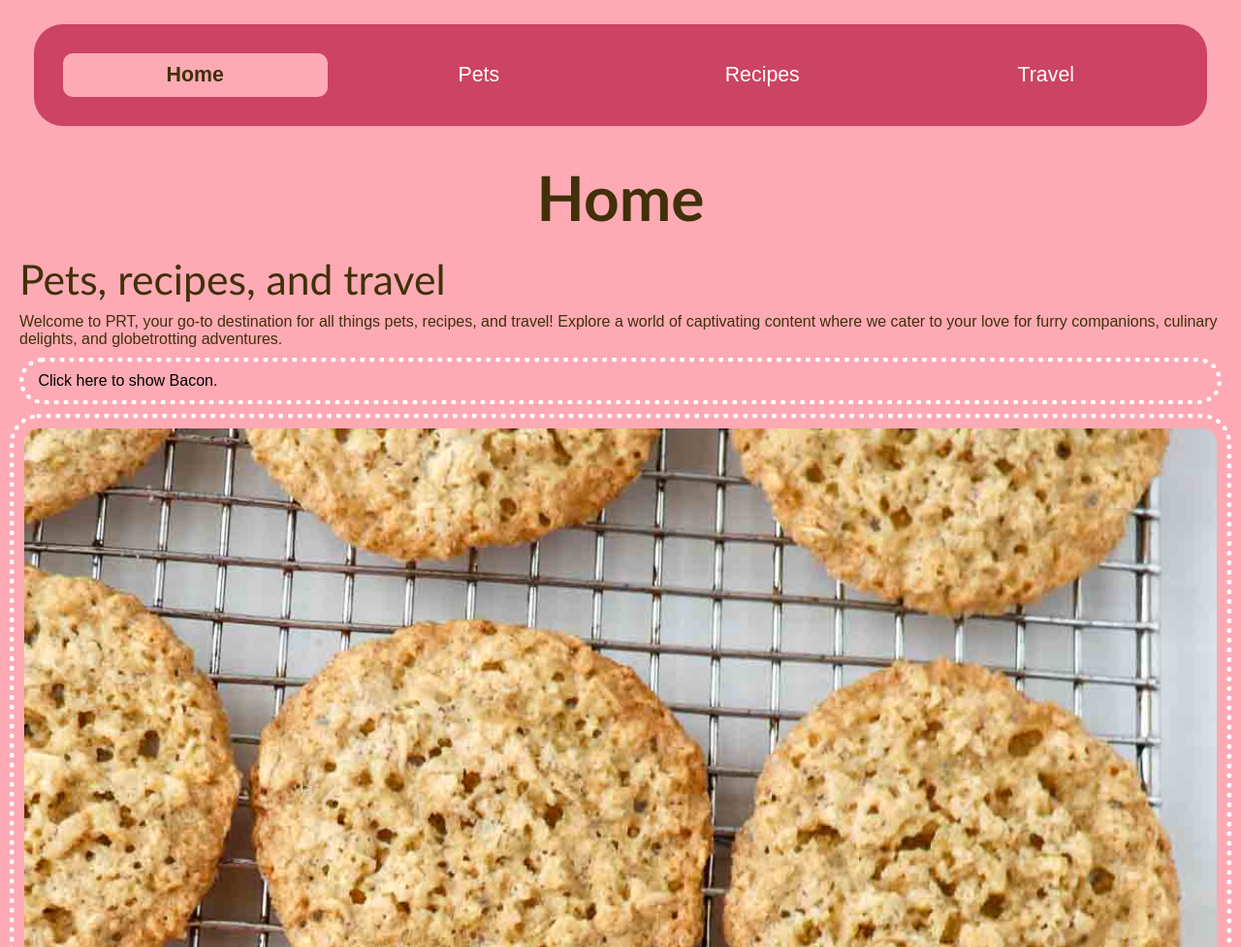
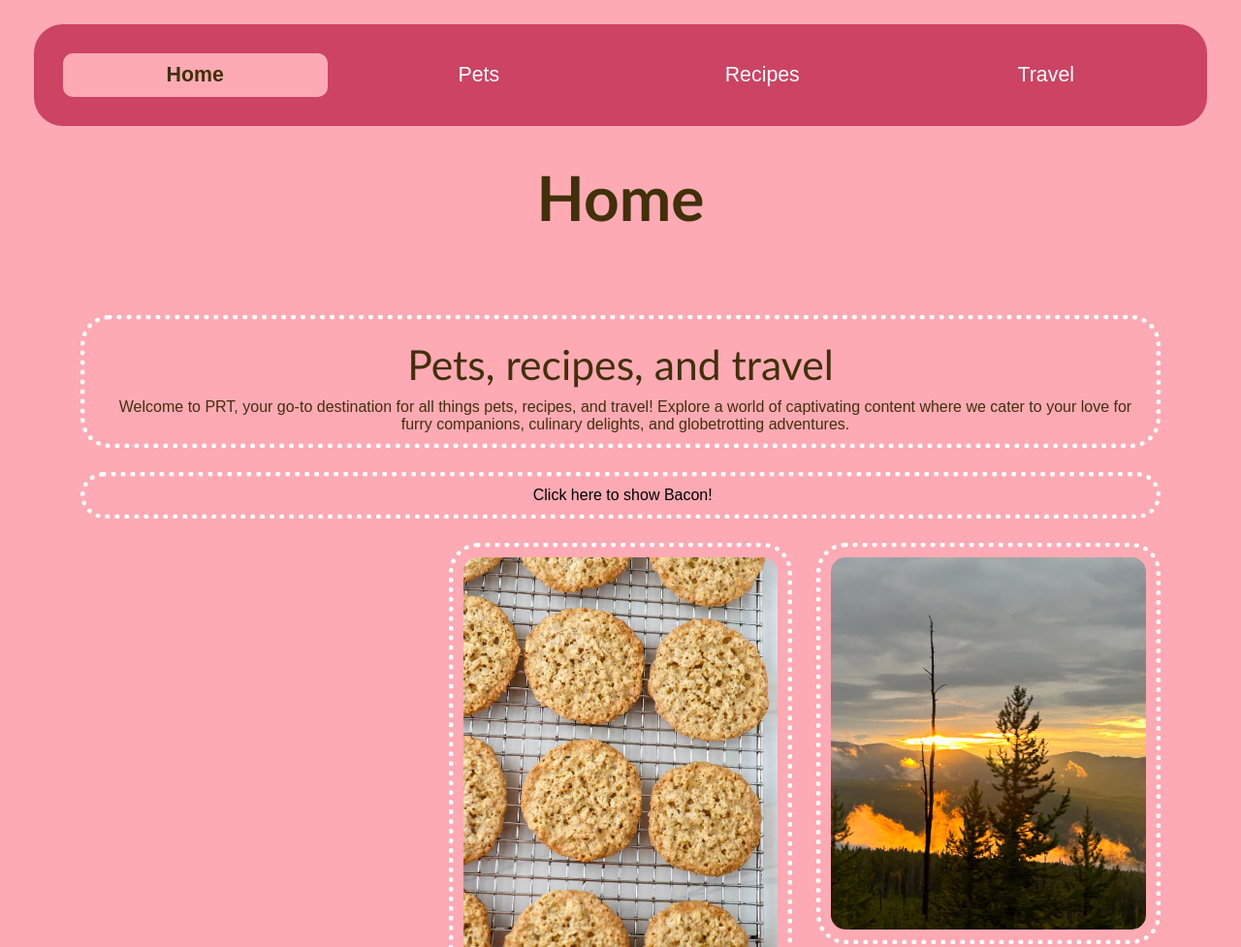
Before and after one commit to suzankarabakal/ccp_complete_w24, a plain HTML site: page index.html in a window 1280 px wide. Shown: the top 977 px of the page at 97% size. Drawn offline with Linux system fonts and the light colour scheme.

Commit message:
Add files via upload

```diff
--- a/css/style.css
+++ b/css/style.css
@@ -135,15 +135,6 @@ img{
     display: none;
 }
 
-fieldset{
-    border: 5px dotted white;
-    border-radius: 30px;
-    padding: 10px;
-    align-items: center;
-    margin: 10px;
-}
-
-
 
 @media (prefers-reduced-motion: reduce) {
     .animation {
@@ -157,6 +148,36 @@ fieldset{
         grid-template-columns: 1fr 1fr 1fr 1fr;
         justify-content: space-around;
         align-items: center;
+    }
+
+    .home-grid-container{
+        display: grid;
+        grid-template-columns: 1fr 1fr;
+        gap: 25px;
+        padding: 10px;
+        width: 90%;
+        margin: 5%;
+        justify-content: center;
+    }
+
+    .home-item1, .home-item2{
+        grid-column: 1/-1;
+        text-align: center;
+        border: 5px dotted white;
+        border-radius: 30px;
+        padding: 10px;
+    }
+
+    .home-item3{
+        grid-column: 1/span 1;
+    }
+
+    .home-item4{
+        grid-column: 2/span 1;
+    }
+
+    .home-item5{
+        grid-column: 1/span 1;
     }
 
     .pet-grid-container{
@@ -355,6 +376,35 @@ fieldset{
     }
 
 @media screen and (min-width: 992px){
+    .home-grid-container{
+        display: grid;
+        grid-template-columns: 1fr 1fr 1fr;
+        gap: 25px;
+        padding: 10px;
+        width: 90%;
+        margin: 5%;
+        justify-content: center;
+    }
+
+    .home-item1, .home-item2{
+        grid-column: 1/-1;
+        text-align: center;
+        border: 5px dotted white;
+        border-radius: 30px;
+    }
+
+    .home-item3{
+        grid-column: 1/span 1;
+    }
+
+    .home-item4{
+        grid-column: 2/span 1;
+    }
+
+    .home-item5{
+        grid-column: 3/span 1;
+    }
+
     .recipe-grid-container{
         display: grid;
         grid-template-columns: 1fr 1fr 1fr;
--- a/index.html
+++ b/index.html
@@ -21,37 +21,36 @@
         <h1>Home</h1>
     </header>
     <main id = "main">
-        <div>
-            <h2>Pets, recipes, and travel</h2>
-            <p>Welcome to PRT, your go-to destination for all things pets, recipes, and travel! Explore a world of captivating content where we cater to your love for furry companions, culinary delights, and globetrotting adventures. </p>
+        <div class="home-grid-container">
+            <div class = "home-item1">
+                <h2>Pets, recipes, and travel</h2>
+                <p>Welcome to PRT, your go-to destination for all things pets, recipes, and travel! Explore a world of captivating content where we cater to your love for furry companions, culinary delights, and globetrotting adventures. </p>
+
+            </div>
+
+            <div class="home-item2">
+                <label><input type="checkbox"  id="check" name="bacon" value ="visible" onclick = challenge(this)> Click here to show Bacon! </label>
+            </div>
+
+
+            <img class = "home-item3" id = "bacon" src="images/bacon.jpg" width = "200" alt="Brown labradoodle wearing colorful lei">
+            <img class = "home-item4" src="images/Oatmeal-Cookies.jpg" width = "200" alt="Oatmeal cookies on a metal cooling rack">
+            <img class = "home-item5" src= "images/yellowstone_sunset.jpg" width= "200" alt= "Yellowstone at sunset">
 
         </div>
-        <form>
-            <fieldset>
-              <div>
-                <label>
-                  <input name="showBacon" type="checkbox" onclick="challenge(this)">
-                  Click here to show Bacon.
-                </label>
-              </div>
-            </fieldset>
-          </form>
-        <div>
-            <img id = "bacon" src="images/bacon.jpg" width = "200" alt="Brown labradoodle wearing colorful lei">
-            <img src="images/Oatmeal-Cookies.jpg" width = "200" alt="Oatmeal cookies on a metal cooling rack">
-            <img src= "images/yellowstone_sunset.jpg" width= "200" alt= "Yellowstone at sunset">
-        </div>
     </main>
+
     <script>
         function challenge(element){
-          console.log(element.checked);
           if(element.checked){
             document.getElementById("bacon").style.display = "block";
             }
           else{
             document.getElementById("bacon").style.display = "none";
           }
-        }
+          }
+
       </script>
+
 </body>
 </html>
```
